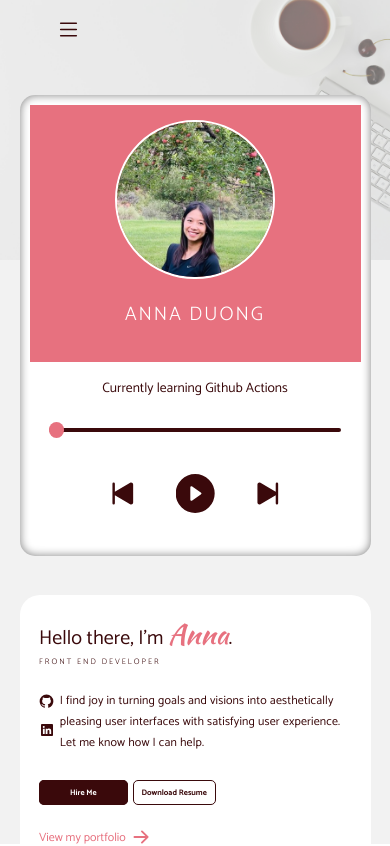
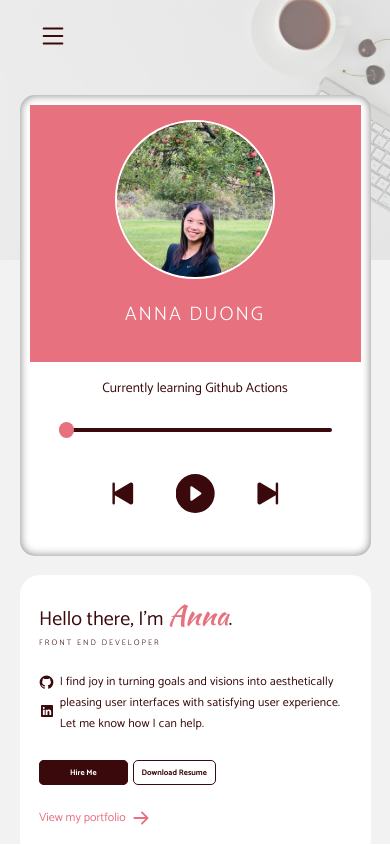
Before and after one commit to annaduong17/portfolio, a React (Create React App) app: page / in a window 390 px wide. Shown: the top 846 px of the page. Built offline with nearby package versions, Linux system fonts and the light colour scheme.

Commit message:
adjust menu icon size and margin

```diff
--- a/src/components/Navbar.js
+++ b/src/components/Navbar.js
@@ -30,7 +30,7 @@ function Navbar({ scrolled }) {
           <NavLink className="navlink" to="/portfolio">PORTFOLIO</NavLink>
           <NavLink className="navlink" to="/contact">CONTACT</NavLink>
         </nav>) : (
-        <nav className={`navbar ${scrolled ? "cherry-bg" : ""}`}>
+        <nav className={`navbar mobile ${scrolled ? "cherry-bg" : ""}`}>
           <button onClick={toggleMenu} className='menu-icon'><svg xmlns="http://www.w3.org/2000/svg" width="16" height="16" fill="currentColor" className="bi bi-list" viewBox="0 0 16 16"><path fill-rule="evenodd" d="M2.5 12a.5.5 0 0 1 .5-.5h10a.5.5 0 0 1 0 1H3a.5.5 0 0 1-.5-.5m0-4a.5.5 0 0 1 .5-.5h10a.5.5 0 0 1 0 1H3a.5.5 0 0 1-.5-.5m0-4a.5.5 0 0 1 .5-.5h10a.5.5 0 0 1 0 1H3a.5.5 0 0 1-.5-.5"/></svg>
           </button>
         </nav>)
--- a/src/index.scss
+++ b/src/index.scss
@@ -63,19 +63,19 @@ svg {
   }
 }
 
-.hide {
-  display: none;
-}
-
 .navbar {
   position: fixed;
   top: 0;
   width: 100%;
   height: clamp(30px, 2vw, 50px);
-  padding-inline: clamp(50px, 10vw, 150px);
+  padding-inline: clamp(10px, 10vw, 150px);
   padding-block: clamp(20px, 2vw, 30px);
   margin-bottom: clamp(20px, 2vw, 30px);
   z-index: 5;
+
+  &.mobile {
+    padding-inline: clamp(10px, 3vw, 50px);
+  }
 
   &.cherry-bg {
     background-color: $cherry;
@@ -112,16 +112,16 @@ svg {
 }
 
 .menu-icon {
-  position: fixed;
+  position: absolute;
   top: 0;
   border: none;
   background: transparent;
-  margin-block: clamp(0px, 4vw, 75px);
+  margin: clamp(20px, 3vw, 75px);
   cursor: pointer;
 
   svg {
     color: $cherry;
-    width: clamp(25px, 5vw, 50px);
+    width: clamp(30px, 5vw, 50px);
     height: 100%;
   }
 }
@@ -673,26 +673,25 @@ svg {
 
 .back-to-top-btn {
   position: fixed;
-  right: 50px;
-  bottom: 50px;
+  right: clamp(20px, 3vw, 50px);
+  bottom: clamp(20px, 3vw, 50px);
   color: $cherry;
   border: none;
-  background: transparent;
+  border-radius: 50%;
+  background: $cherry;
+  width: 50px;
+  height: 50px;
 
   svg {
-    width: 40px;
-    height: 40px;
-  }
-
-  p {
-    font-size: 1rem;
+    color: $white;
+    width: 20px;
+    height: 20px;
   }
 
   &:hover {
-    * {
-      color: $pink;
-    }
+    background-color: $pink;
   }
+
 }
 
 
@@ -705,10 +704,12 @@ svg {
   .home-page {
     flex-direction: column;
 
+
     .phone-container {
       position: relative;
       left: 0;
       margin: 5vw;
+
 
 
       .phone {
@@ -737,7 +738,7 @@ svg {
           -webkit-appearance: none;
           appearance: none;
           cursor: pointer;
-          width: 75vw;
+          width: 70vw;
 
 
           &::-webkit-slider-runnable-track {
@@ -803,7 +804,7 @@ svg {
 
     .home {
       width: 80%;
-      margin: 5vw;
+      margin-inline: 5vw;
       padding: 5vw;
 
       .home-buttons {
```
